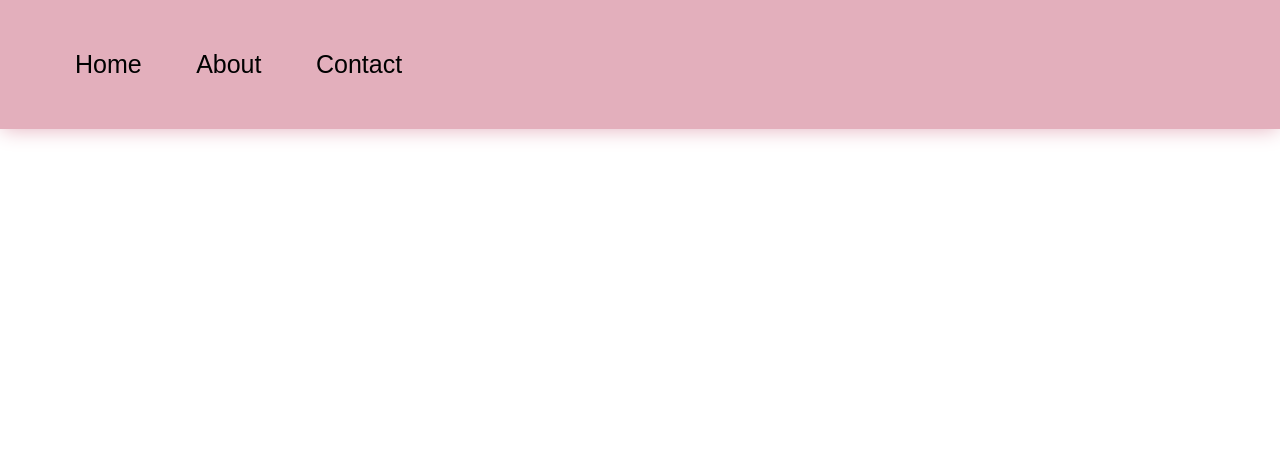
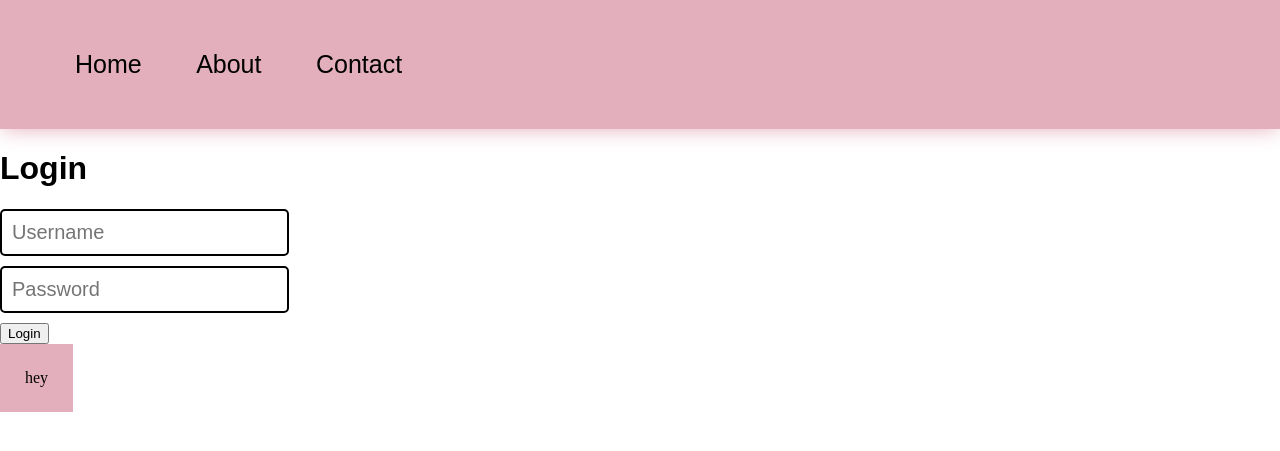
Before and after one commit to kipteamm/PreBuildCSS, a Django app: page / in a window 1280 px wide. Shown: the top 451 px of the page. Run offline with Django 4.2, Linux system fonts and the light colour scheme.

Commit message:
Added primary container

```diff
--- a/static/css/styles.css
+++ b/static/css/styles.css
@@ -11,6 +11,14 @@ body {
 }
 .style-modern a:hover {
     text-decoration: underline;
+}
+.style-modern form input {
+    display: block;
+}
+.style-modern input {
+    outline: none;
+    border: 2px solid black;
+    border-radius: 5px;
 }
 
 /* General style ROUNDED */
@@ -31,6 +39,9 @@ body {
 .font-big .burger-menu a {
     font-size: 25px;
 }
+.font-big input {
+    font-size: 20px;
+}
 
 /* Spacing OPEN */
 .space-open .burger-menu {
@@ -44,6 +55,14 @@ body {
 }
 .space-open .burger-menu-mobile {
     margin: 25px;
+}
+.space-open input {
+    padding: 10px;
+    margin-bottom: 10px;
+}
+.primary-container.space-open ,
+.secondary-container.space-open {
+    padding: 25px;
 }
 
 /* Palette RED */
@@ -60,6 +79,9 @@ body {
 .palette-red .burger-menu-mobile-close:before, .burger-menu-mobile-close:after {
     background-color: black;
 }
+.primary-container.palette-red  {
+    background-color: #E3AfBC;
+}
 
 /* Palette BLUE */
 .palette-blue .burger-menu {
@@ -74,6 +96,15 @@ body {
 }
 .palette-blue .burger-menu-mobile-close:before, .burger-menu-mobile-close:after {
     background-color: #333333;
+}
+.palette-blue input:focus {
+    border-color: #98c1d9;
+    transition: .3s;
+}
+
+/* Containers */
+.primary-container {
+    display: inline-block;
 }
 
 /* Hamburger Menu Basics */
--- a/templates/home/index.html
+++ b/templates/home/index.html
@@ -10,4 +10,19 @@
       <a href="/contact">Contact</a>
     </div>
   </div>
+
+  <div class="space-open font-big style-modern palette-blue">
+    <form>
+      <h1>Login</h1>
+
+      <input type="text" placeholder="Username">
+      <input type="password" placeholder="Password">
+
+      <button type="submit">Login</button>
+    </form>
+  </div>
+
+  <div class="space-open palette-red primary-container">
+    hey
+  </div>
 {% endblock %}
```
